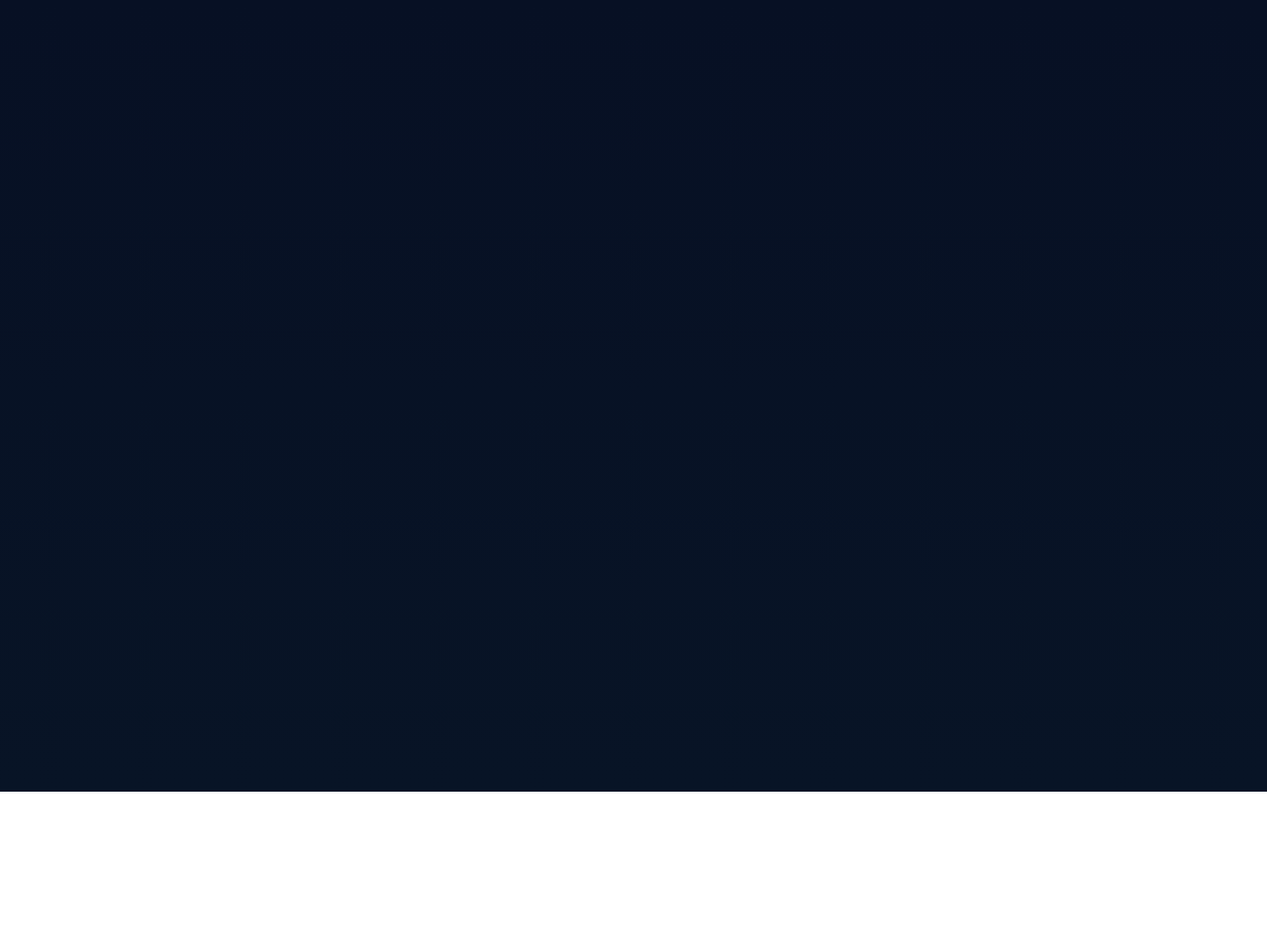
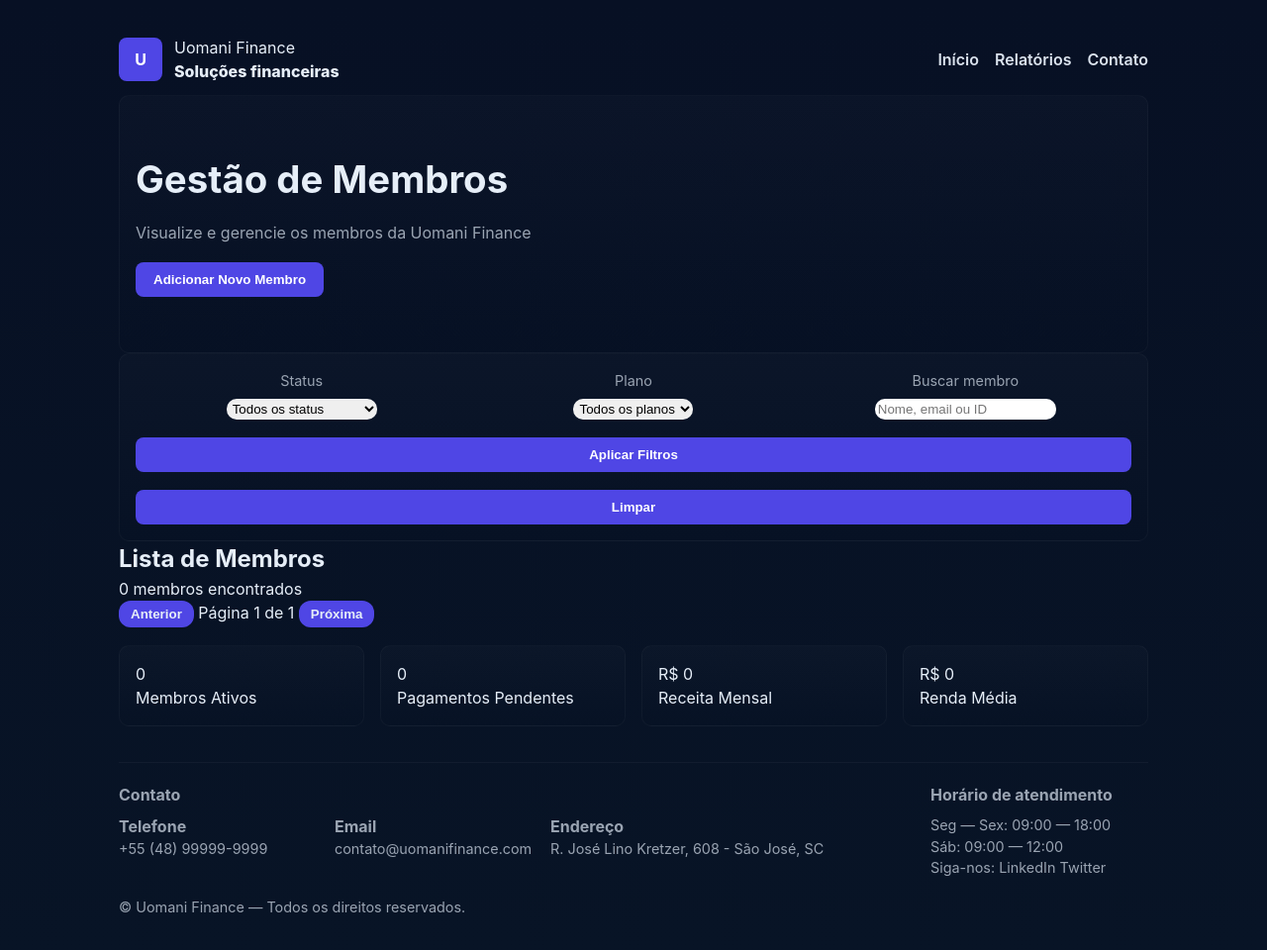
Before and after one commit to isaclds/uomani_finance, a plain HTML site: page pages/client.html in a window 1280 px wide. Shown: the whole page at 99% size. Before the commit the page ends 800 px from the top, so only its background shows below. Drawn offline with Linux system fonts and the light colour scheme.

Commit message:
add: página de clientes

```diff
--- a/pages/client.html
+++ b/pages/client.html
@@ -3,8 +3,169 @@
   <head>
     <meta charset="UTF-8" />
     <meta name="viewport" content="width=device-width, initial-scale=1.0" />
-    <title>Uomani Cliente</title>
+    <title>Membros - Uomani Finance</title>
+    <link rel="icon" href="/assets/uomaniFavicon.png" type="image/x-icon" />
     <link rel="stylesheet" href="/styles/main.css" />
+    <link rel="stylesheet" href="/styles/pages/client.css" />
   </head>
-  <body></body>
+  <body>
+    <header>
+      <div id="marca">
+        <div class="logo">U</div>
+        <div>
+          <div>Uomani Finance</div>
+          <div class="pequeno">Soluções financeiras</div>
+        </div>
+      </div>
+
+      <nav aria-label="Navegação principal">
+        <ul>
+          <li><a href="/index.html">Início</a></li>
+          <li><a href="/pages/report.html">Relatórios</a></li>
+          <li><a href="#contato">Contato</a></li>
+        </ul>
+      </nav>
+    </header>
+
+    <main>
+      <section class="carta">
+        <div class="hero">
+          <div class="hero-left">
+            <h1>Gestão de Membros</h1>
+            <p>Visualize e gerencie os membros da Uomani Finance</p>
+            <button id="btn-adicionar-membro" class="cta">
+              Adicionar Novo Membro
+            </button>
+          </div>
+        </div>
+      </section>
+
+      <section id="filtros-membros" class="carta">
+        <div id="filtros-container">
+          <div class="filtro-grupo">
+            <label for="filtro-status" class="texto-pequeno">Status</label>
+            <select id="filtro-status">
+              <option value="todos">Todos os status</option>
+              <option value="ativo">Ativo</option>
+              <option value="inativo">Inativo</option>
+              <option value="pendente">Pagamento pendente</option>
+            </select>
+          </div>
+
+          <div class="filtro-grupo">
+            <label for="filtro-plano" class="texto-pequeno">Plano</label>
+            <select id="filtro-plano">
+              <option value="todos">Todos os planos</option>
+              <option value="basico">Básico</option>
+              <option value="premium">Premium</option>
+              <option value="empresarial">Empresarial</option>
+            </select>
+          </div>
+
+          <div class="filtro-grupo">
+            <label for="busca-membro" class="texto-pequeno"
+              >Buscar membro</label
+            >
+            <input
+              id="busca-membro"
+              type="text"
+              placeholder="Nome, email ou ID"
+            />
+          </div>
+        </div>
+        <div id="btn-filtros">
+          <button id="btn-aplicar-filtros" class="cta secundario">
+            Aplicar Filtros
+          </button>
+          <button id="btn-limpar-filtros" class="cta terciario">Limpar</button>
+        </div>
+      </section>
+
+      <section id="lista-membros">
+        <div class="cabeçalho-lista">
+          <h2>Lista de Membros</h2>
+          <div class="contador-membros">
+            <span id="total-membros">0</span> membros encontrados
+          </div>
+        </div>
+
+        <!-- Aqui estarão dispostos todos os membros, serão criados a partir de manipulação do dom -->
+        <div class="tabela-container"></div>
+
+        <div class="paginacao">
+          <button id="btn-pagina-anterior" disabled>Anterior</button>
+          <span id="info-paginacao">Página 1 de 1</span>
+          <button id="btn-proxima-pagina" disabled>Próxima</button>
+        </div>
+      </section>
+
+      <!-- Estatísticas rápidas -->
+      <section id="estatisticas" class="carta-grid">
+        <div class="carta">
+          <div class="estatistica-valor" id="total-ativos">0</div>
+          <div class="estatistica-label">Membros Ativos</div>
+        </div>
+
+        <div class="carta">
+          <div class="estatistica-valor" id="total-pendentes">0</div>
+          <div class="estatistica-label">Pagamentos Pendentes</div>
+        </div>
+
+        <div class="carta">
+          <div class="estatistica-valor" id="total-receita-mensal">R$ 0</div>
+          <div class="estatistica-label">Receita Mensal</div>
+        </div>
+
+        <div class="carta">
+          <div class="estatistica-valor" id="media-renda">R$ 0</div>
+          <div class="estatistica-label">Renda Média</div>
+        </div>
+      </section>
+    </main>
+
+    <footer id="contato">
+      <div>
+        <div>
+          <h4>Contato</h4>
+          <div class="contatos">
+            <div class="contato-item">
+              <div>Telefone</div>
+              <div class="texto-pequeno">
+                <a href="tel:+5548999999999">+55 (48) 99999-9999</a>
+              </div>
+            </div>
+            <div class="contato-item">
+              <div>Email</div>
+              <div class="texto-pequeno">
+                <a href="mailto:contato@Uomanifinance.com"
+                  >contato@uomanifinance.com</a
+                >
+              </div>
+            </div>
+            <div class="contato-item">
+              <div>Endereço</div>
+              <div class="texto-pequeno">
+                R. José Lino Kretzer, 608 - São José, SC
+              </div>
+            </div>
+          </div>
+        </div>
+        <div class="horario-div">
+          <h4>Horário de atendimento</h4>
+          <div class="texto-pequeno">
+            Seg — Sex: 09:00 — 18:00<br />Sáb: 09:00 — 12:00
+          </div>
+          <div class="redes-sociais texto-pequeno">
+            Siga-nos:
+            <a href="#">LinkedIn</a>
+            <a href="#">Twitter</a>
+          </div>
+        </div>
+      </div>
+      <div class="copyright texto-pequeno">
+        © <span id="ano"></span> Uomani Finance — Todos os direitos reservados.
+      </div>
+    </footer>
+    <script type="module" src="/src/members.js"></script>
+  </body>
 </html>
--- /dev/null
+++ b/styles/components/select.css
@@ -0,0 +1,5 @@
+select {
+  border: none;
+  padding: 2px 2px; /* altura e espaçamento horizontal */
+  border-radius: 10px;
+}
--- a/styles/main.css
+++ b/styles/main.css
@@ -12,6 +12,7 @@
 @import url("components/hero.css");
 @import url("components/images.css");
 @import url("components/navigation.css");
+@import url("components/select.css");
 
 @import url("layout/header.css");
 @import url("layout/footer.css");
--- /dev/null
+++ b/styles/pages/client.css
@@ -0,0 +1,24 @@
+#filtros-container {
+  display: flex;
+  justify-content: space-evenly;
+  flex-wrap: wrap;
+}
+
+.filtro-grupo {
+  display: flex;
+  flex-direction: column;
+  align-items: center;
+  flex: 1 1 0;
+  gap: 1vh;
+}
+
+.filtro-grupo input {
+  border: none;
+  padding: 3px 3px; /* altura e espaçamento horizontal */
+  border-radius: 10px;
+}
+
+#btn-filtros {
+  display: flex;
+  flex-direction: column;
+}
```
Also changed, not shown: index.html (+1 -1 lines), pages/report.html (+14 -4 lines), styles/pages/report.css (deleted, +0 -16 lines).
